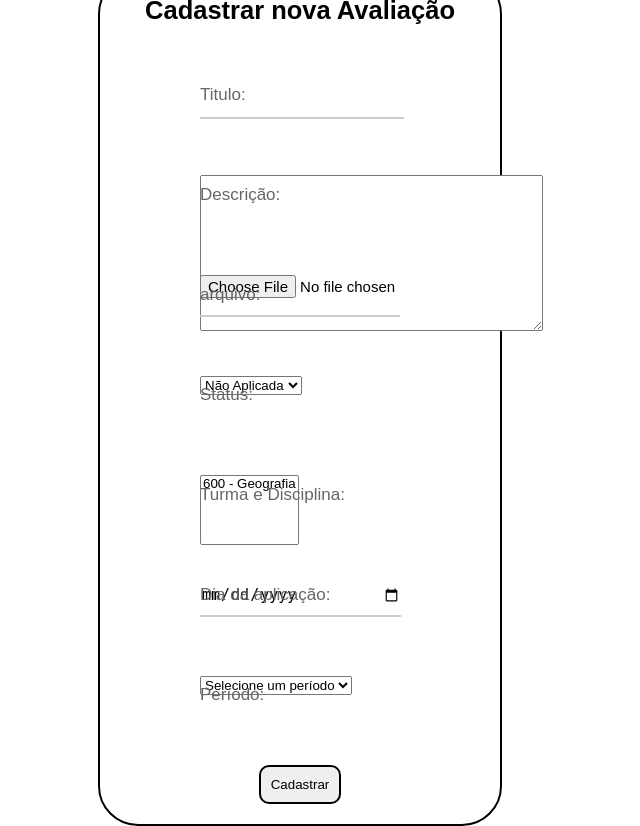
After one commit to vicentiin/gerenciamento-escolar, a Django app: page /auth-avaliacao/cadastro-avaliacao/ in a window 1280 px wide. The commit adds this page. Shown: the whole page, without its empty margins (340-980 px from the left). Run offline with Django 4.2, Linux system fonts and the light colour scheme; data comes from the database, SQL or seed files in the repository; both versions use the stored data as it was after the commit.

Commit message:
finalização parcial do cadastro de avaliacoes

```diff
--- /dev/null
+++ b/avaliacao/forms.py
@@ -0,0 +1,13 @@
+from django import forms
+from .models import (
+    Avaliacao,
+    Nota,
+)
+
+class AvaliacaoForm(forms.ModelForm):
+    class Meta:
+        model = Avaliacao
+        fields = ['titulo', 'descricao', 'arquivo', 'status', 'turma_disciplina', 'data_aplicacao', 'periodo_letivo']
+        widgets = {
+            'data_aplicacao': forms.DateInput(attrs = {'class':'data', 'type': 'date'})
+        }
--- a/avaliacao/models.py
+++ b/avaliacao/models.py
@@ -11,6 +11,11 @@ class RelevanciaChoices(models.IntegerChoices):
     BAIXA = 3, 'Baixa'
     NENHUMA = 0, 'Sem relevância'
 
+class PeriodoChoices(models.IntegerChoices):
+    SELECIONAR = 0, 'Selecione um período'
+    PRIMEIRO = 1, 'Primeiro semestre'
+    SEGUNDO = 2, 'Segundo semestre'
+
 class Avaliacao(models.Model):
     titulo = models.CharField(max_length=100, null=False, verbose_name='Titulo')
     descricao = models.TextField(verbose_name='Descrição')
@@ -18,6 +23,8 @@ class Avaliacao(models.Model):
     create_at = models.DateTimeField(auto_now_add=True, verbose_name='Criado em')
     status = models.IntegerField(choices=AvalicaoChoices.choices, default=AvalicaoChoices.NAO_APLICADA, verbose_name='Status')
     turma_disciplina = models.ManyToManyField('turmas.Turma_Disciplina', verbose_name='Turma e Disciplina', related_name='avaliacao_turma_disciplina')
+    data_aplicacao = models.DateField(null=True, verbose_name='Data')
+    periodo_letivo = models.IntegerField(choices=PeriodoChoices.choices, default=PeriodoChoices.SELECIONAR, verbose_name='Período')
 
 
     class Meta:
--- /dev/null
+++ b/avaliacao/templates/cadastros_avaliacoes/cadastro_avaliacao.html
@@ -0,0 +1,56 @@
+{% extends 'base_cadastro.html' %}
+
+{% block title%} Cadastro de Avaliação {% endblock %}
+
+{% block forms%}
+    <form action = "{{form_action}}" method="POST" enctype="multipart/form-data">
+
+        {% csrf_token %}
+
+        <h2> Cadastrar nova Avaliação </h2>
+
+        <div class="input-data">
+            {{form.titulo}}
+            <div class = "underline"></div>
+            <label for="{{ form.titulo.id_for_label }}">Titulo: </label>
+        </div>
+
+        <div class="input-data">
+            {{form.descricao}}
+            <div class = "underline"></div>
+            <label for="{{ form.descricao.id_for_label }}">Descrição: </label>
+        </div>
+
+        <div class="input-data">
+            {{form.arquivo}}
+            <div class = "underline"></div>
+            <label for="{{ form.arquivo.id_for_label }}">arquivo: </label>
+        </div>
+
+        <div class="input-data">
+            {{form.status}}
+            <div class = "underline"></div>
+            <label for="{{ form.status.id_for_label }}">Status: </label>
+        </div>
+
+        <div class="input-data">
+            {{form.turma_disciplina}}
+            <div class = "underline"></div>
+            <label for="{{ form.turma_disciplina.id_for_label }}">Turma e Disciplina: </label>
+        </div>
+
+        <div class="input-data">
+            {{form.data_aplicacao}}
+            <div class = "underline"></div>
+            <label for="{{ form.data_aplicacao.id_for_label }}">Dia da aplicação: </label>
+        </div>
+
+        <div class="input-data">
+            {{form.periodo_letivo}}
+            <div class = "underline"></div>
+            <label for="{{ form.periodo_letivo.id_for_label }}">Período: </label>
+        </div>
+
+        <button type="submit"> Cadastrar </button>
+    </form>
+{% endblock %}
--- /dev/null
+++ b/avaliacao/urls.py
@@ -0,0 +1,9 @@
+from django.urls import path
+from .views import (
+    cadastro_avaliacao,
+)
+
+
+urlpatterns = [
+    path('cadastro-avaliacao/', cadastro_avaliacao, name="cadastro_avaliacao"),
+]
--- a/avaliacao/views.py
+++ b/avaliacao/views.py
@@ -1,3 +1,34 @@
 from django.shortcuts import render
+from django.http import HttpResponse
+from django.urls import reverse
+from .forms import (
+    AvaliacaoForm,
+)
+from .models import (
+    Avaliacao,
+)
 
 # Create your views here.
+def cadastro_avaliacao(request):
+    if request.method == "GET":
+        form = AvaliacaoForm()
+        data = {'form': form, 'form_action': reverse('cadastro_avaliacao')}
+        return render(request, 'cadastros_avaliacoes/cadastro_avaliacao.html', data)
+    else:
+        titulo = request.POST.get('titulo')
+        descricao = request.POST.get('descricao')
+        arquivo = request.FILES.get('arquivo')
+        status = request.POST.get('status')
+        turma_disciplina = request.POST.getlist('turma_disciplina')
+        data_aplicacao = request.POST.get('data_aplicacao')
+        periodo_letivo = request.POST.get('periodo_letivo')
+
+        avaliacao_cadastrada = Avaliacao.objects.filter(periodo_letivo = periodo_letivo, data_aplicacao = data_aplicacao).first()
+        if avaliacao_cadastrada:
+            return HttpResponse('Avaliação nesse período já aplicada!')
+        else:
+            form = AvaliacaoForm(request.POST, request.FILES)
+            if form.is_valid():
+                form.save()
+
+            return HttpResponse('dados enviados')
--- a/pontesParaoFuturo/urls.py
+++ b/pontesParaoFuturo/urls.py
@@ -23,5 +23,6 @@ from django.conf.urls.static import static #type: ignore
 urlpatterns = [
     path('admin/', admin.site.urls),
     path('auth/', include('usuarios.urls')),
-    path('auth-turmas/', include('turmas.urls'))
+    path('auth-turmas/', include('turmas.urls')),
+    path('auth-avaliacao/', include('avaliacao.urls'))
 ] + static(settings.MEDIA_URL, document_root=settings.MEDIA_ROOT)
--- a/turmas/templates/cadastros_turmas/cadastro_disciplina.html
+++ b/turmas/templates/cadastros_turmas/cadastro_disciplina.html
@@ -1,4 +1,4 @@
-{% extends 'base_cadastro.html '%}
+{% extends 'base_cadastro.html' %}
 
 {% block title%} Cadastro de Disciplina {% endblock %}
 
```
Also changed, not shown: avaliacao/admin.py (+7 -3 lines), avaliacao/migrations/0004_avaliacao_data_aplicacao_avaliacao_periodo_letivo.py (added), pontesParaoFuturo.sqlite3, 1 other file.
